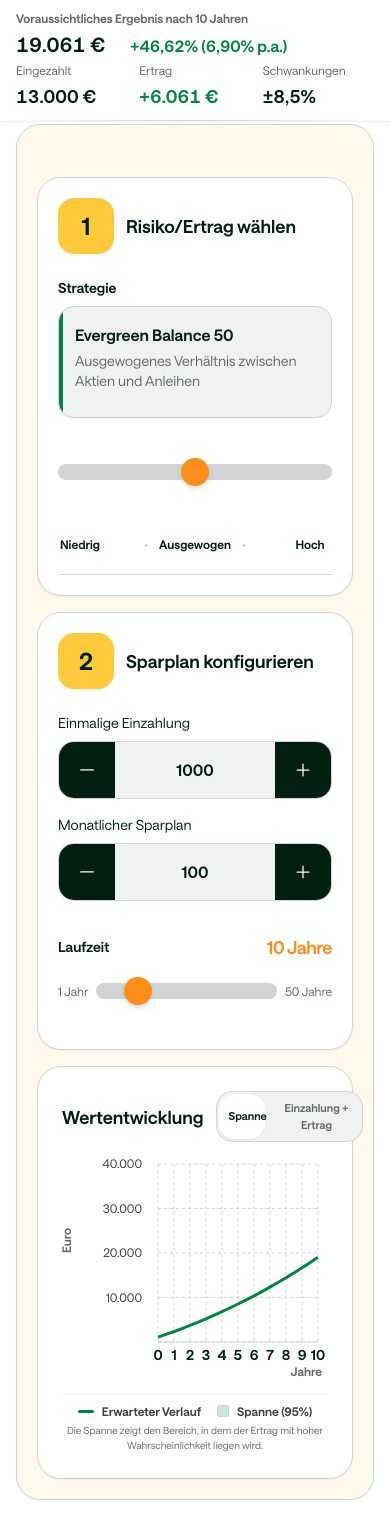
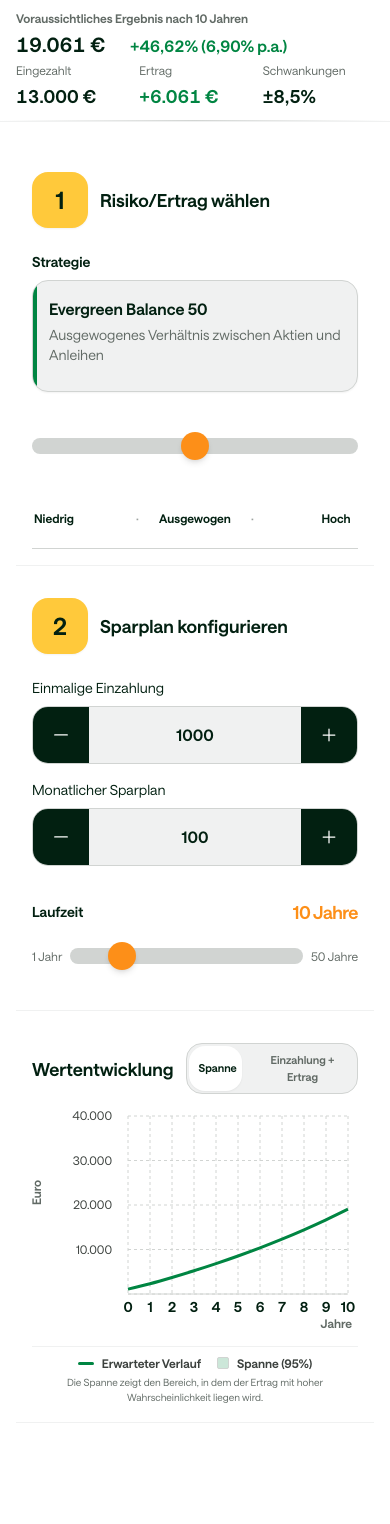
Before and after one commit to ivenkurz/kindersparplan, a Next.js app: page /SparplanRechner in a window 390 px wide. After the commit the page ends 1447 px from the top, so only its background shows below. Built offline with nearby package versions, Linux system fonts and the light colour scheme.

Commit message:
Mobile: App-like Layout ohne gelbe Card

```diff
--- a/app/SparplanRechner/page.tsx
+++ b/app/SparplanRechner/page.tsx
@@ -168,11 +168,13 @@ export default function SparplanRechnerPage() {
         </header>
 
         {/* Desktop: klarer, begrenzter Gesamt-Container (Mobile unverändert) */}
-        <div className="bg-ds-yellow-10 border border-ds-neutral-20 rounded-ds-lg shadow-sm p-5 sm:p-6">
+        {/* Mobile: flach/app-like ohne gelbe Card. Desktop: gelbe Card wie bisher. */}
+        <div className="bg-transparent border-0 rounded-none shadow-none p-0 md:bg-ds-yellow-10 md:border md:border-ds-neutral-20 md:rounded-ds-lg md:shadow-sm md:p-5 md:sm:p-6">
           <div className="flex flex-col md:flex-row md:items-stretch gap-4 md:gap-6 pt-8 md:pt-0">
             <div className="flex-1 min-w-0 flex flex-col gap-4 md:gap-6">
               {/* Karte 1: Dein Risiko */}
-              <div className="bg-ds-neutral-0 rounded-ds-lg shadow-sm p-5 sm:p-8 border border-ds-neutral-20">
+              <section className="px-4 py-4 border-b border-ds-neutral-10 md:border-b-0 md:px-0 md:py-0">
+              <div className="bg-transparent border-0 rounded-none shadow-none p-0 md:bg-ds-neutral-0 md:rounded-ds-lg md:shadow-sm md:p-6 md:sm:p-8 md:border md:border-ds-neutral-20">
                 <div className="flex items-center gap-3 mb-6">
                   <StepBadge number={1} />
                   <h2 className="text-lg font-bold text-ds-neutral-100">
@@ -249,9 +251,11 @@ export default function SparplanRechnerPage() {
                   </div>
                 </div>
               </div>
+              </section>
 
               {/* Karte 2: Sparplan einrichten */}
-              <div className="bg-ds-neutral-0 rounded-ds-lg shadow-sm p-5 sm:p-8 border border-ds-neutral-20 flex-1 flex flex-col">
+              <section className="px-4 py-4 border-b border-ds-neutral-10 md:border-b-0 md:px-0 md:py-0">
+              <div className="bg-transparent border-0 rounded-none shadow-none p-0 md:bg-ds-neutral-0 md:rounded-ds-lg md:shadow-sm md:p-6 md:sm:p-8 md:border md:border-ds-neutral-20 flex-1 flex flex-col">
                 <div className="flex items-center gap-3 mb-6">
                   <StepBadge number={2} />
                   <h2 className="text-lg font-bold text-ds-neutral-100">Sparplan konfigurieren</h2>
@@ -312,6 +316,7 @@ export default function SparplanRechnerPage() {
                   </div>
                 </div>
               </div>
+              </section>
             </div>
 
             <div className="flex-1 min-w-0 flex flex-col gap-6">
@@ -375,7 +380,7 @@ export default function SparplanRechnerPage() {
 
               {/* Mobile: Chart bleibt unverändert als eigene Karte */}
               <div
-                className={`md:hidden bg-ds-neutral-0 rounded-ds-lg shadow-sm p-6 sm:p-8 border border-ds-neutral-20 transition-opacity ${
+                className={`md:hidden px-4 py-4 border-b border-ds-neutral-10 transition-opacity ${
                   isInvalid ? "opacity-50 pointer-events-none" : ""
                 }`}
               >
```
